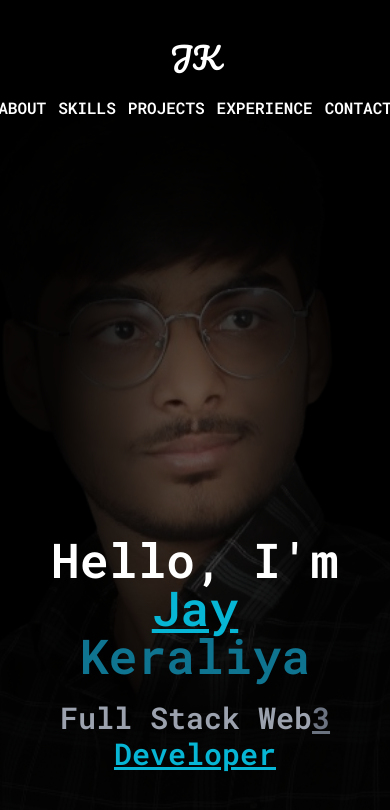
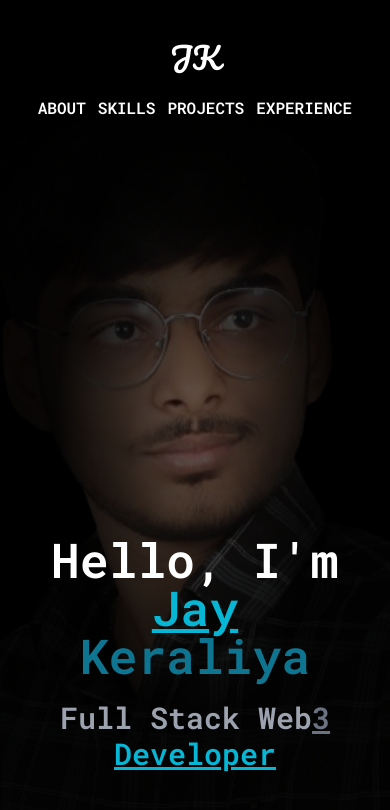
Before and after one commit to jaykeraliya0/jay-keraliya, a Next.js app: page / in a window 390 px wide. Shown: the top 810 px of the page. Built offline with nearby package versions, Linux system fonts and the light colour scheme.

Commit message:
some bug fixes in mobile design

```diff
--- a/components/About.tsx
+++ b/components/About.tsx
@@ -4,7 +4,7 @@ import React from "react";
 const About = () => {
   return (
     <div className="relative min-h-screen flex justify-center items-center mx-auto max-w-4xl">
-      <p className="text-xl font-semibold bg-black/20 p-12 leading-loose pr-12 text-justify md:text-left md:pr-48">
+      <p className="text-base sm:text-xl font-semibold bg-black/20 p-12 leading-loose pr-12 text-justify md:text-left md:pr-48">
         I am passionate about crafting innovative digital solutions as a
         Full-stack Web3 Developer. With a strong foundation in both frontend and
         backend technologies, coupled with expertise in blockchain development,
--- a/components/Experience.tsx
+++ b/components/Experience.tsx
@@ -22,12 +22,12 @@ const Experience = (props: Props) => {
   ];
 
   return (
-    <div className="min-h-screen">
+    <div className="min-h-screen pt-24">
       <section>
         <div className="bg-black text-white py-8">
           <div className="container mx-auto flex flex-col items-start lg:flex-row my-12 md:my-24">
             <div className="flex flex-col w-full sticky md:top-36 lg:w-1/3 mt-2 md:mt-12 px-8">
-              <h1 className="ml-2 text-cyan-500/50 uppercase tracking-loose text-6xl">
+              <h1 className="ml-2 text-cyan-500/50 uppercase tracking-loose text-5xl">
                 Experience
               </h1>
             </div>
--- a/components/Header.tsx
+++ b/components/Header.tsx
@@ -2,7 +2,7 @@ import { Pacifico } from "next/font/google";
 const dancingScript = Pacifico({ subsets: ["cyrillic-ext"], weight: "400" });
 
 const Header = () => {
-  const Links = ["About", "Skills", "Projects", "Experience", "Contact"];
+  const Links = ["About", "Skills", "Projects", "Experience"];
 
   return (
     <div className="fixed w-full z-50 bg-gradient-to-b from-black via-black to-black/40 backdrop-blur-sm pt-10 space-y-5">
```
